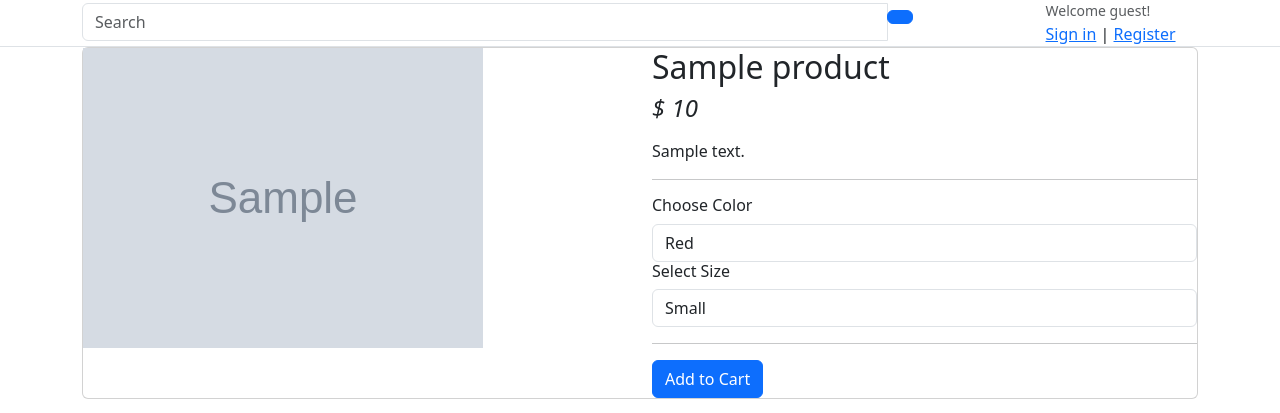
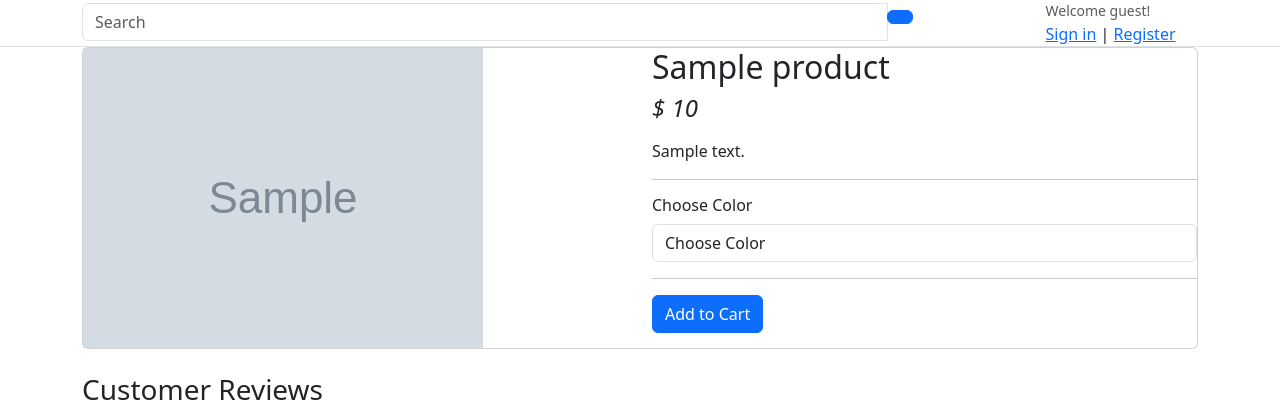
Before and after one commit to dehemi2001/ecommerce_django, a Django app: a page that uses templates/store/product_detail.html in a window 1280 px wide. Shown: the part 381-794 px from the top of the page. Run offline with Django 5.2, Linux system fonts and the light colour scheme; tables that the repository leaves empty hold one stand-in row (values such as "Sample post"); grey boxes marked "Sample" are stand-in pictures; some libraries are stand-ins or nearby versions.

Commit message:
Product Variation Fetch Dynamic Color

```diff
--- a/carts/views.py
+++ b/carts/views.py
@@ -15,8 +15,8 @@ def _cart_id(request):
 
 def add_cart(request, product_id):
     color = request.GET['color']
-    size = request.GET['size']
-    return HttpResponse(color + ' ' + size)
+    # size = request.GET['size']
+    return HttpResponse(color)
     product = Product.objects.get(id=product_id) # get the product
     try:
         cart = Cart.objects.get(cart_id=_cart_id(request)) # get the cart using the cart_id present in the session
--- a/templates/store/product_detail.html
+++ b/templates/store/product_detail.html
@@ -33,14 +33,15 @@
                             <div class="row">
                                 <div class="item-option-select">
                                     <h6>Choose Color</h6>
-                                    <select name="color" class="form-control">
-                                        <option value="red">Red</option>
-                                        <option value="yellow">Yellow</option>
-                                        <option value="green">Green</option>
+                                    <select name="color" class="form-control" required>
+                                        <option value="" disabled selected>Choose Color</option>
+                                        {% for i in single_product.variation_set.all %}
+                                        <option value="{{ i.variation_value }}">{{ i.variation_value }}</option>
+                                        {% endfor %}
                                     </select>
                                 </div>
                             </div> <!-- row.// -->
-                            <div class="row">
+                            <!-- <div class="row">
                                 <div class="item-option-select">
                                     <h6>Select Size</h6>
                                     <select name="size" class="form-control">
@@ -49,7 +50,7 @@
                                         <option value="large">Large</option>
                                     </select>
                                 </div>
-                            </div> <!-- row.// -->
+                            </div> -->
                             <hr>
                             {% if single_product.stock <= 0 %} <h5 class="text-danger">Out of Stock</h5>
                                 {% else %}
```
